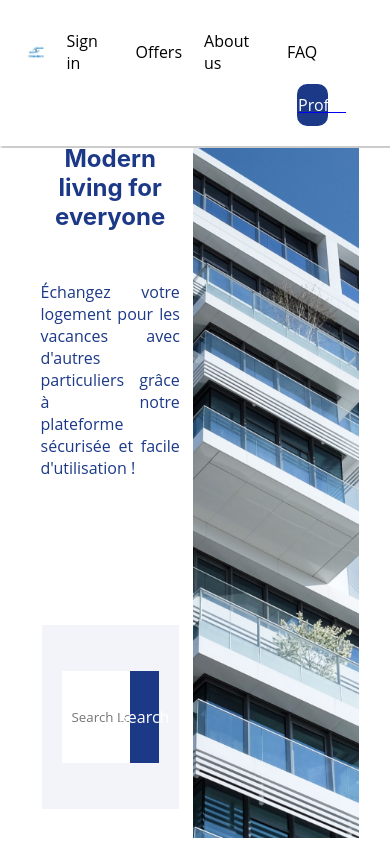
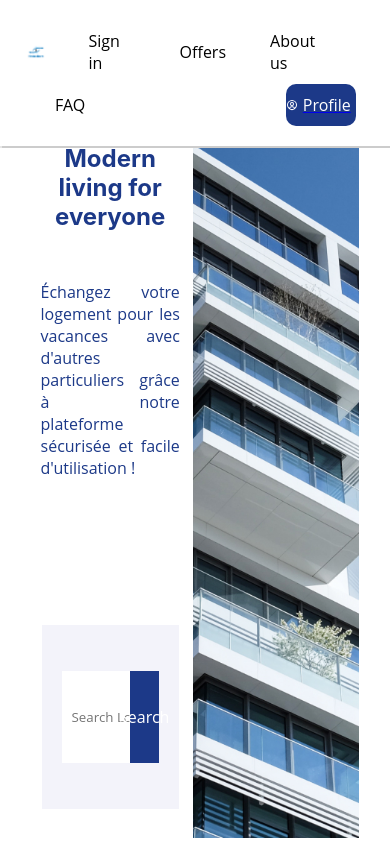
Before and after one commit to Pierro236/home-share, a React (Create React App) app: page / in a window 390 px wide. Shown: the top 844 px of the page. Built offline with nearby package versions, Linux system fonts and the light colour scheme.

Commit message:
add responsive for navbar

```diff
--- a/src/components/Navbar/Navbar.js
+++ b/src/components/Navbar/Navbar.js
@@ -27,7 +27,7 @@ function Navbar() {
           <li>FAQ</li>
         </Link>
         <div className={styles.userProfile}>
-          <BiUserCircle color="white" size={30} style={{ paddingRight: 10 }} />
+          <BiUserCircle color="white" size={30} className={styles.BiUserCircle} />
           <Link to={"/account"}>
             <li style={{ color: "white" }}>Profile</li>
           </Link>
--- a/src/components/Navbar/Navbar.module.css
+++ b/src/components/Navbar/Navbar.module.css
@@ -44,6 +44,10 @@ li {
   text-decoration: none;
 }
 
+.BiUserCircle{
+  padding-right: 10;
+}
+
 @media only screen and (max-width: 768px) {
   .navbarContainer {
     flex-wrap: wrap;
@@ -55,10 +59,18 @@ li {
   .navbarContainer a {
     width: auto;
     margin: 0.625em;
+    margin-left: 2em;
   }
 
   .navbarContainer .userProfile {
     margin-right: 0;
     margin-left: auto;
   }
+  .userProfile {
+    width: 20%;
+    margin-right: 4% !important;
+  }
+  .BiUserCircle{
+    margin-right: -2em;
+  }
 }
```
